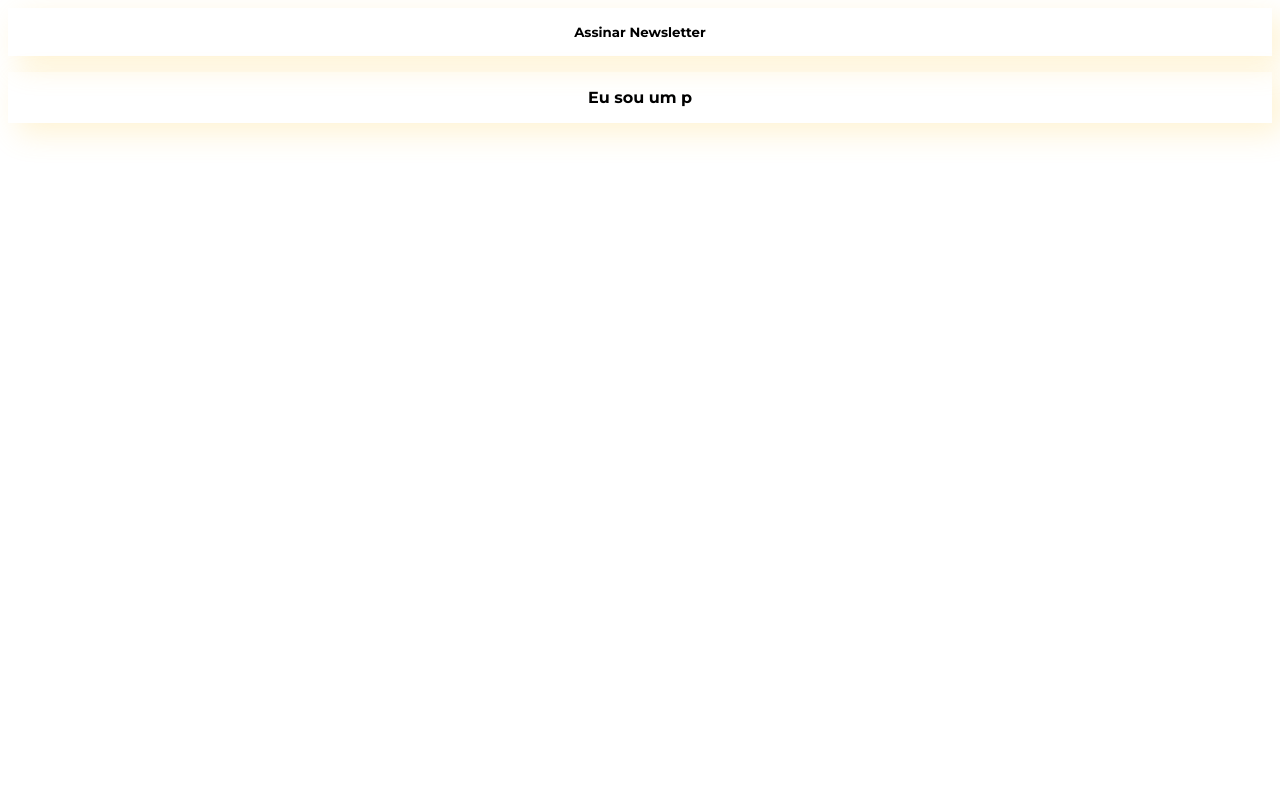
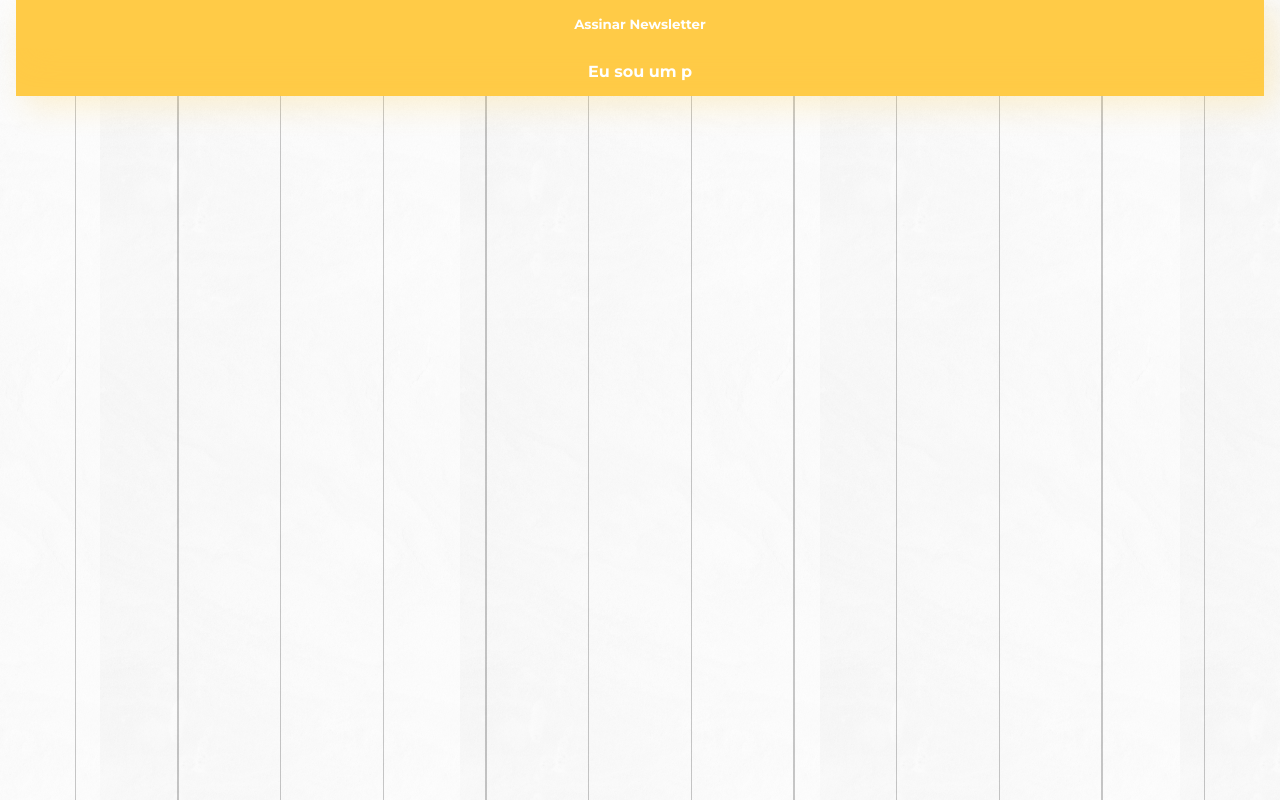
Before and after one commit to alura-cursos/styleguide-css, a plain HTML site: page index.html in a window 1280 px wide. Drawn offline with Linux system fonts and the light colour scheme; a web font is replaced by a local one.

Commit message:
video2-3

```diff
--- /dev/null
+++ b/assets/css/base/_reset.css
@@ -0,0 +1,52 @@
+html, body, div, span, applet, object, iframe,
+h1, h2, h3, h4, h5, h6, p, blockquote, pre,
+a, abbr, acronym, address, big, cite, code,
+del, dfn, em, img, ins, kbd, q, s, samp,
+small, strike, strong, sub, sup, tt, var,
+b, u, i, center,
+dl, dt, dd, ol, ul, li,
+fieldset, form, label, legend,
+table, caption, tbody, tfoot, thead, tr, th, td,
+article, aside, canvas, details, embed,
+figure, figcaption, footer, header, hgroup,
+menu, nav, output, ruby, section, summary,
+time, mark, audio, video {
+	margin: 0;
+	padding: 0;
+	border: 0;
+	font-size: 100%;
+	font: inherit;
+	vertical-align: baseline;
+}
+
+article, aside, details, figcaption, figure,
+footer, header, hgroup, menu, nav, section {
+	display: block;
+}
+body {
+	line-height: 1;
+}
+ol, ul {
+	list-style: none;
+}
+blockquote, q {
+	quotes: none;
+}
+blockquote:before, blockquote:after,
+q:before, q:after {
+	content: '';
+	content: none;
+}
+table {
+	border-collapse: collapse;
+	border-spacing: 0;
+}
+
+a {
+	color: inherit;
+	text-decoration: none;
+}
+
+img {
+	width: inherit;
+}
--- /dev/null
+++ b/assets/css/base/_variaveis.css
@@ -0,0 +1,10 @@
+:root {
+    --amarelo: #FFCB47;
+    --branco:  #FFFFFF;
+    --cinza: #909090;
+    --preto: #202020;
+
+    --familia-corpo: 'Montserrat', sans-serif;
+
+    --tamanho-corpo: 1rem;
+}
--- /dev/null
+++ b/assets/css/base/base.css
@@ -0,0 +1,15 @@
+@import url(_variaveis.css);
+@import url(_reset.css);
+
+body {
+    font-family: var(--familia-corpo);
+    font-size: var(--tamanho-corpo);
+
+    background: url(../../img/fundo-textura.png), url(../../img/fundo-linhas.png);
+    background-position: center;
+}
+
+.container {
+    padding-right: 1rem;
+    padding-left: 1rem;
+}
--- a/assets/css/componentes/botoes.css
+++ b/assets/css/componentes/botoes.css
@@ -2,7 +2,7 @@
     background-color: var(--amarelo);
 
     text-align: center;
-    font-family: 'Montserrat', sans-serif;
+    font-family: inherit;
     font-weight: 700;
     color: var(--branco);
 
--- a/index.html
+++ b/index.html
@@ -5,12 +5,14 @@
         <meta name="viewport" content="width=device-width, initial-scale=1.0">
         <title>Home | Casa Verde</title>
         <link href="https://fonts.googleapis.com/css2?family=Elsie+Swash+Caps:wght@900&family=Montserrat:wght@400;700&display=swap" rel="stylesheet">
-        <link rel="stylesheet" href="assets/css/base/variaveis.css">
+        <link rel="stylesheet" href="assets/css/base/base.css">
         <link rel="stylesheet" href="assets/css/componentes/botoes.css">
     </head>
     <body>
-        <button class="botao">Assinar Newsletter</button>
+        <main class="container">
+            <button class="botao">Assinar Newsletter</button>
 
-        <p class="botao">Eu sou um p</p>
+            <p class="botao">Eu sou um p</p>
+        </main>
     </body>
 </html>
```
